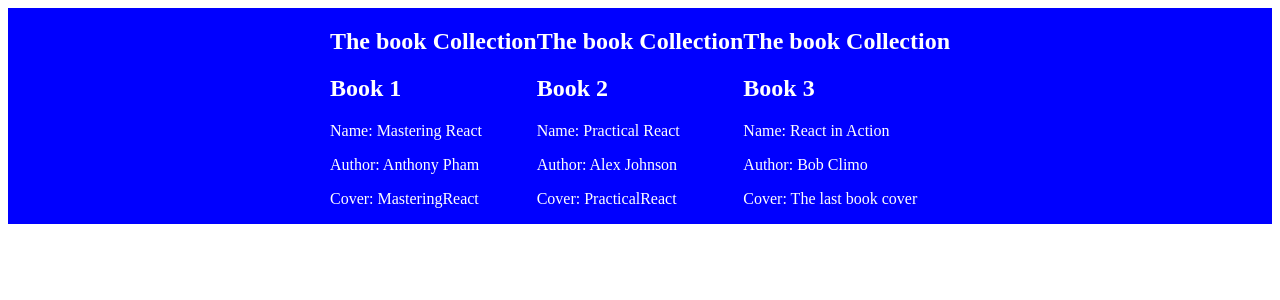
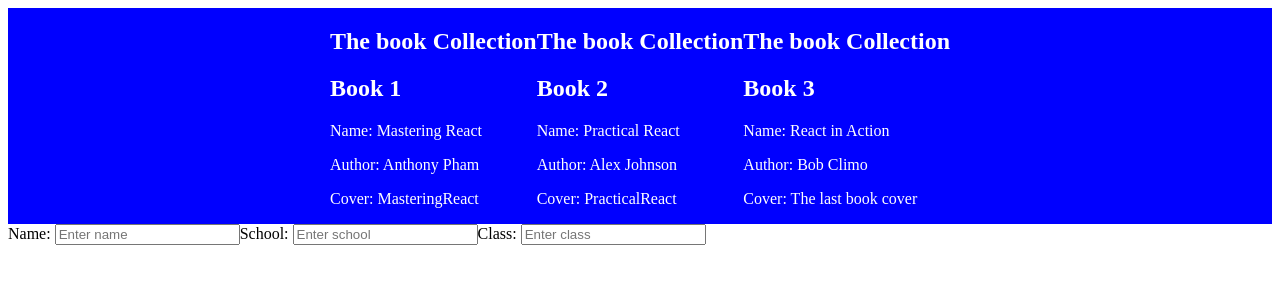
Before and after one commit to emmy-niyonsaba/react_learning_exercises, a React (Vite) app in the folder simple-learning-project/: page / in a window 1280 px wide. Shown: the top 300 px of the page. Built offline with nearby package versions, Linux system fonts and the light colour scheme.

Commit message:
rf: add simpleForm component

```diff
--- a/simple-learning-project/src/App.jsx
+++ b/simple-learning-project/src/App.jsx
@@ -1,6 +1,6 @@
 import React from 'react'
 import './App.css'
-
+import SimpleForm from './components/SimpleForm';
 const books = [
   { title: 'Mastering React', author: 'Anthony Pham', cover: "MasteringReact" },
   { title: 'Practical React', author: 'Alex Johnson', cover: "PracticalReact" },
@@ -26,6 +26,9 @@ function App() {
       <section className="book-list">
         {bookCard()}
       </section>
+      <section className='form-section'>
+        <SimpleForm />
+      </section>
     </>
   );
 }
--- /dev/null
+++ b/simple-learning-project/src/components/SimpleForm.jsx
@@ -0,0 +1,16 @@
+
+import React from 'react'
+
+const SimpleForm = () => {
+  return (
+    <div>
+      <form action="">
+        Name: <input type="text" name="name" className='name' placeholder='Enter name' />
+        School: <input type="text" name="school" className='school' placeholder='Enter school' />
+        Class: <input type="text" name="class" className='class' placeholder='Enter class' />
+      </form>
+    </div>
+  )
+}
+
+export default SimpleForm
```
